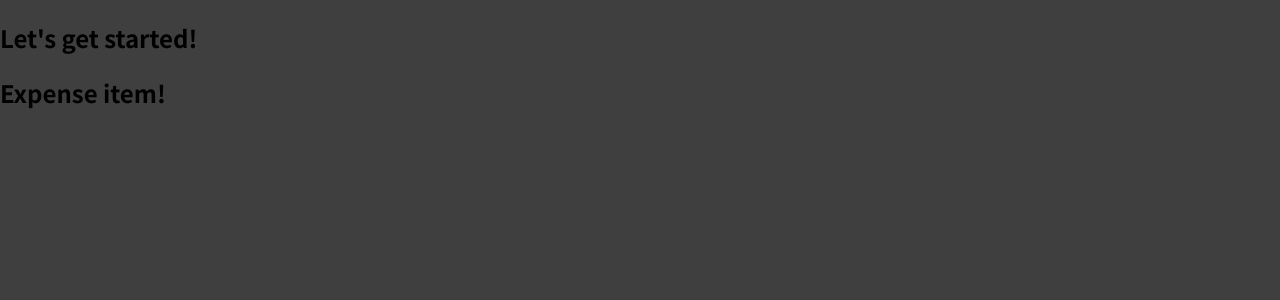
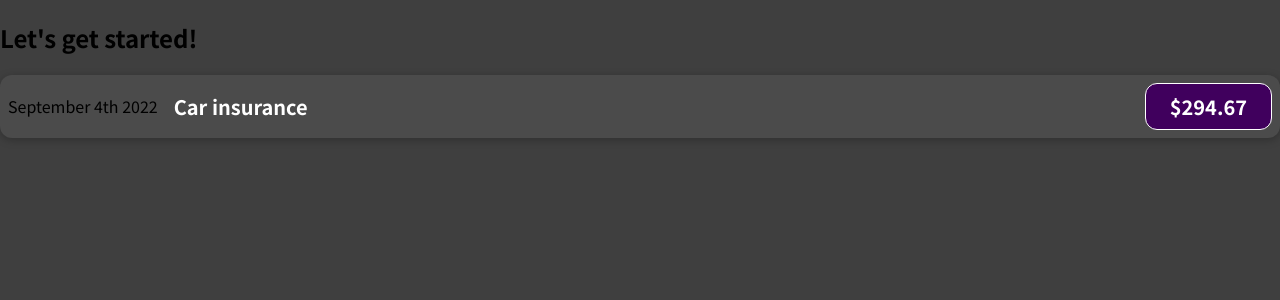
Before and after one commit to alfcastillo90/react-complete-guide, a JavaScript app: page / in a window 1280 px wide. Shown: the top 300 px of the page. Built offline with nearby package versions, Linux system fonts and the light colour scheme.

Commit message:
ADD: basic css styling

```diff
--- /dev/null
+++ b/src/components/ExpenseItem.css
@@ -0,0 +1,56 @@
+.expense-item {
+  display: flex;
+  justify-content: space-between;
+  align-items: center;
+  box-shadow: 0 2px 8px rgba(0, 0, 0, 0.25);
+  padding: 0.5rem;
+  margin: 1rem 0;
+  border-radius: 12px;
+  background-color: #4b4b4b;
+}
+
+.expense-item__description {
+  display: flex;
+  flex-direction: column;
+  gap: 1rem;
+  align-items: flex-end;
+  flex-flow: column-reverse;
+  justify-content: flex-start;
+  flex: 1;
+}
+
+.expense-item h2 {
+  color: #3a3a3a;
+  font-size: 1rem;
+  flex: 1;
+  margin: 0 1rem;
+  color: white;
+}
+
+.expense-item__price {
+  font-size: 1rem;
+  font-weight: bold;
+  color: white;
+  background-color: #40005d;
+  border: 1px solid white;
+  padding: 0.5rem;
+  border-radius: 12px;
+}
+
+@media (min-width: 580px) {
+  .expense-item__description {
+    flex-direction: row;
+    align-items: center;
+    justify-content: flex-start;
+    flex: 1;
+  }
+
+  .expense-item__description h2 {
+    font-size: 1.25rem;
+  }
+
+  .expense-item__price {
+    font-size: 1.25rem;
+    padding: 0.5rem 1.5rem;
+  }
+}
--- a/src/components/ExpenseItem.js
+++ b/src/components/ExpenseItem.js
@@ -1,5 +1,15 @@
+import './ExpenseItem.css';
+
 function ExpenseItem() {
-    return <h2>Expense item!</h2>
+  return (
+    <div className='expense-item'>
+      <div>September 4th 2022</div>
+      <div className='expense-item__description'>
+        <h2>Car insurance</h2>
+        <div className='expense-item__price'>$294.67</div>
+      </div>
+    </div>
+  );
 }
 
 export default ExpenseItem;
```
